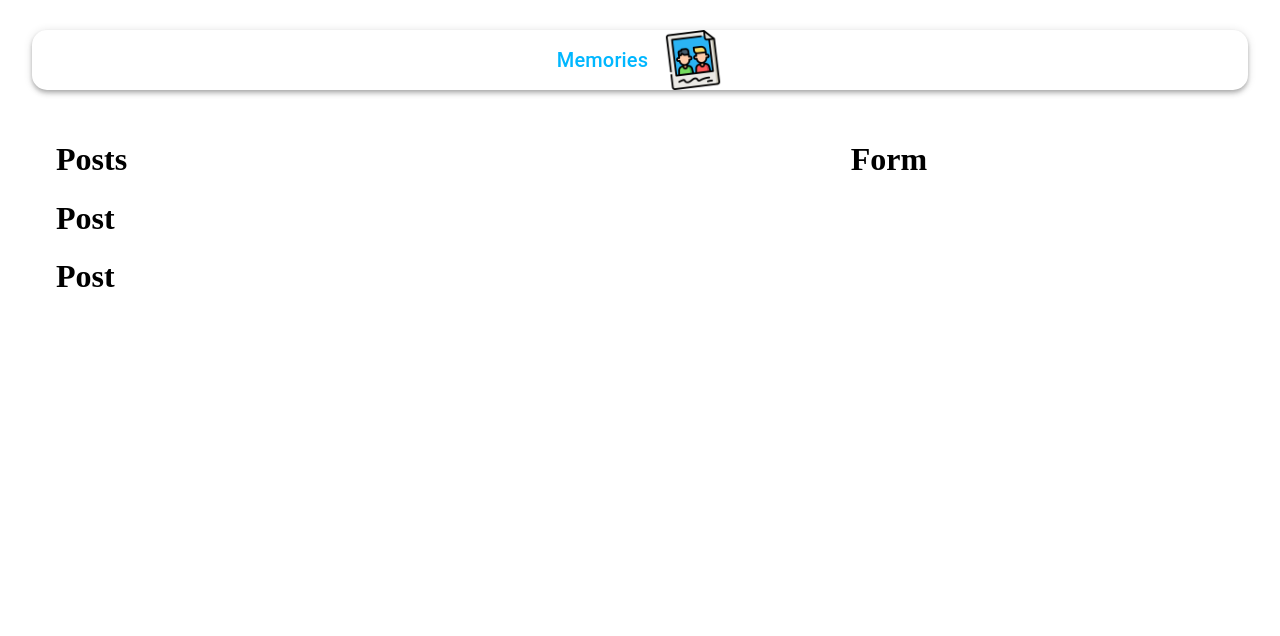
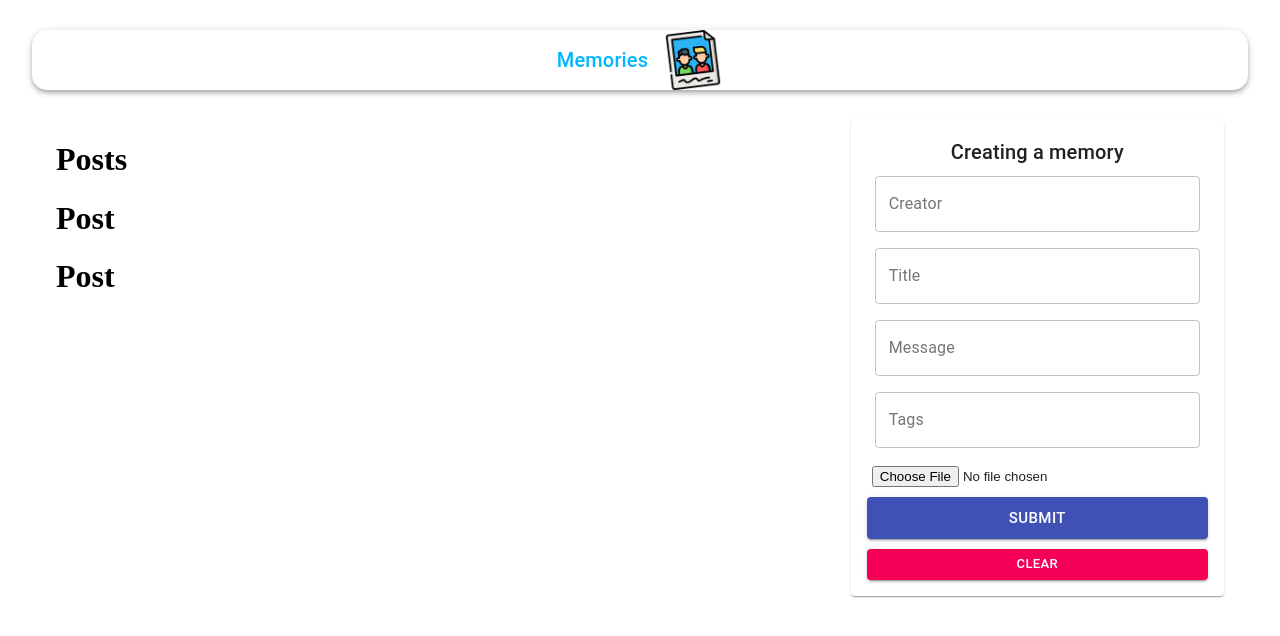
Before and after one commit to Swapnil074/CryptoPunk, a React (Create React App) app in the folder client/: page / in a window 1280 px wide. Shown: the top 636 px of the page. Built offline with nearby package versions, Linux system fonts and the light colour scheme; no server answers.

Commit message:
Created upload form

```diff
--- a/client/src/components/Forms/Form.js
+++ b/client/src/components/Forms/Form.js
@@ -1,7 +1,98 @@
-import React from "react";
+import React, { useState } from "react";
 import useStyles from "./styles.js";
+import { TextField, Button, Typography, Paper } from "@material-ui/core";
+import FileBase from "react-file-base64"; //FileBase is a react component that allows you to upload files to the server
 
 export default function Form() {
+  const [postData, setPostData] = useState({
+    creator: "",
+    title: "",
+    message: "",
+    tags: "",
+    selectedFile: "",
+  });
   const classes = useStyles();
-  return <h1>Form</h1>;
+  const handleSubmit = () => {};
+  const clear = () => {};
+
+  return (
+    <Paper className={classes.paper}>
+      <form
+        autoComplete="off"
+        noValidate
+        className={`${classes.root} ${classes.form}`}
+        onSubmit={handleSubmit}
+      >
+        <Typography variant="h6">Creating a memory</Typography>
+        <TextField
+          name="creator"
+          variant="outlined"
+          label="Creator"
+          fullWidth
+          value={postData.creator}
+          onChange={
+            (e) => setPostData({ ...postData, creator: e.target.value }) //spread and add so that it will not override the previous value
+          }
+        />{" "}
+        <TextField
+          name="title"
+          variant="outlined"
+          label="Title"
+          fullWidth
+          value={postData.title}
+          onChange={
+            (e) => setPostData({ ...postData, title: e.target.value }) //spread and add so that it will not override the previous value
+          }
+        />{" "}
+        <TextField
+          name="message"
+          variant="outlined"
+          label="Message"
+          fullWidth
+          value={postData.message}
+          onChange={
+            (e) => setPostData({ ...postData, message: e.target.value }) //spread and add so that it will not override the previous value
+          }
+        />{" "}
+        <TextField
+          name="tags"
+          variant="outlined"
+          label="Tags"
+          fullWidth
+          value={postData.tags}
+          onChange={
+            (e) => setPostData({ ...postData, tags: e.target.value }) //spread and add so that it will not override the previous value
+          }
+        />
+        <div className={classes.fileInput}>
+          <FileBase
+            type="file"
+            multiple={false}
+            onDone={(base64) =>
+              setPostData({ ...postData, selectedFile: base64 })
+            }
+          />
+        </div>
+        <Button
+          className={classes.buttonSubmit}
+          variant="contained"
+          color="primary"
+          type="submit"
+          fullWidth
+          size="large"
+        >
+          Submit
+        </Button>
+        <Button
+          variant="contained"
+          color="secondary"
+          fullWidth
+          size="small"
+          onClick={clear}
+        >
+          Clear
+        </Button>
+      </form>
+    </Paper>
+  );
 }
```
